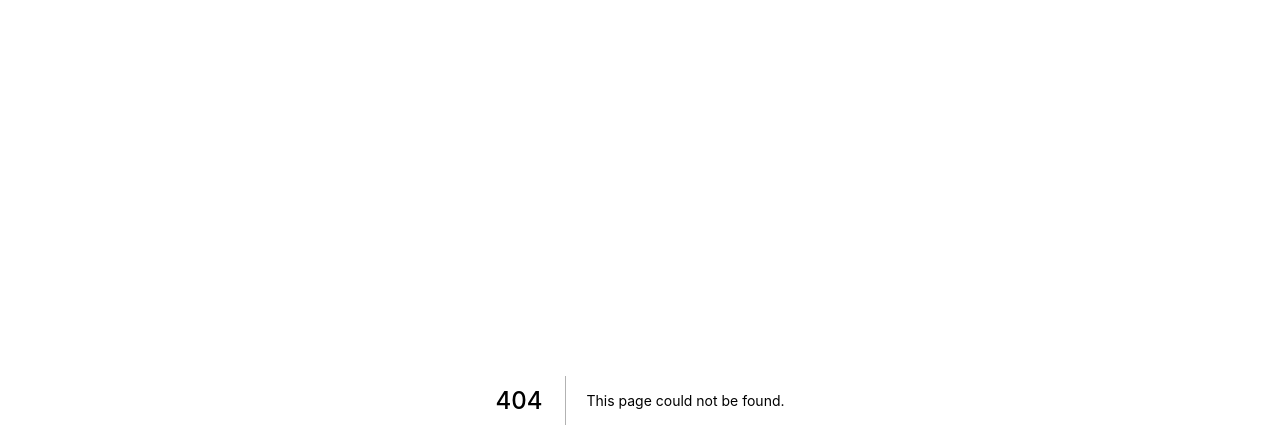
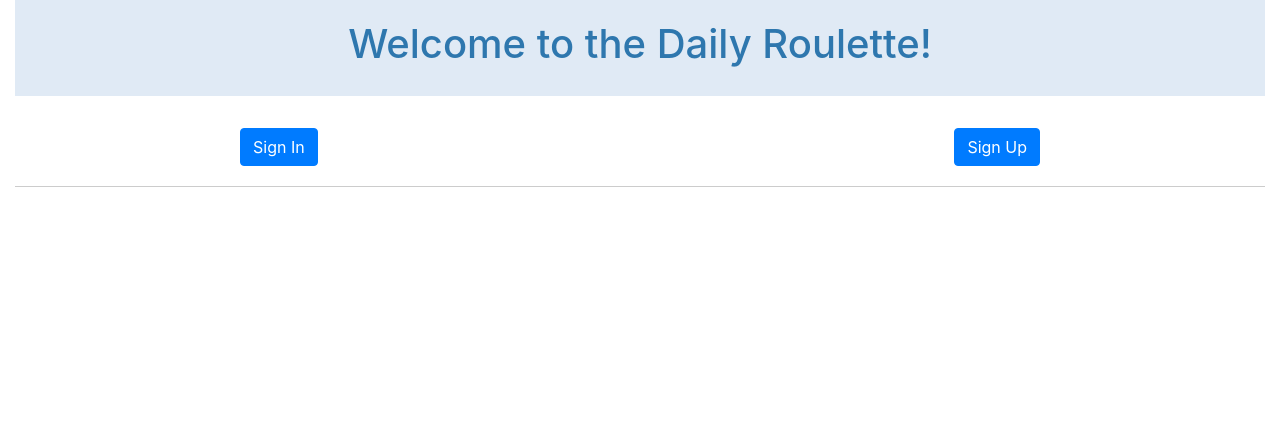
Before and after one commit to separatio/ez-daily, a Next.js app: page /account in a window 1280 px wide. Before the commit this address had no page. Shown: the top 448 px of the page. Built offline with nearby package versions, Linux system fonts and the light colour scheme.

Commit message:
Add Account page and Sign In/Up components

```diff
--- /dev/null
+++ b/components/account/SignIn.jsx
@@ -0,0 +1,16 @@
+import { Accordion, Card, Button } from 'react-bootstrap'
+
+const SignInForm = () => {
+  return (
+    <Accordion>
+      <Accordion.Toggle as={Button} variant="primary" eventKey="0">
+        Sign In
+      </Accordion.Toggle>
+      <Accordion.Collapse eventKey="0">
+        <Card.Body>This needs to be replaced with a sign in form</Card.Body>
+      </Accordion.Collapse>
+    </Accordion>
+  )
+}
+
+export default SignInForm
--- /dev/null
+++ b/components/account/SignUp.jsx
@@ -0,0 +1,16 @@
+import { Accordion, Card, Button } from 'react-bootstrap'
+
+const SignUpForm = () => {
+  return (
+    <Accordion>
+      <Accordion.Toggle as={Button} variant="primary" eventKey="0">
+        Sign Up
+      </Accordion.Toggle>
+      <Accordion.Collapse eventKey="0">
+        <Card.Body>This needs to be replaced with a Sign Up form</Card.Body>
+      </Accordion.Collapse>
+    </Accordion>
+  )
+}
+
+export default SignUpForm
--- /dev/null
+++ b/pages/account.jsx
@@ -0,0 +1,28 @@
+import Head from 'next/head'
+import { Container, Row, Button } from 'react-bootstrap'
+import SignIn from '../components/account/SignIn'
+import SignUp from '../components/account/SignUp'
+
+export default function Account() {
+  return (
+    <Container fluid className="page">
+      <Head>
+        <title>Daily Facilitator</title>
+      </Head>
+      <Container fluid className="header">
+        <h1 className="title">
+          Welcome to the Daily Roulette!
+        </h1>
+      </Container>
+
+      <Container className="content">
+          <Row className="justify-content-md-between">
+            <SignIn />
+            <SignUp />
+          </Row>
+      </Container>
+
+      <footer className="cntr-footer"></footer>
+    </Container>
+  )
+}
```
Also changed, not shown: helpers/priorityQueue.js (renamed from pages/priorityQueue.js), helpers/sort.js (renamed from pages/sort.js).
